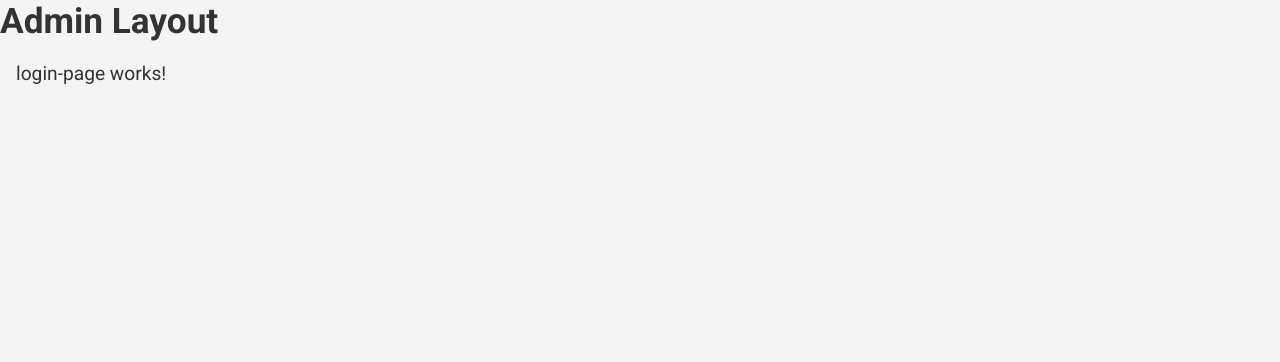
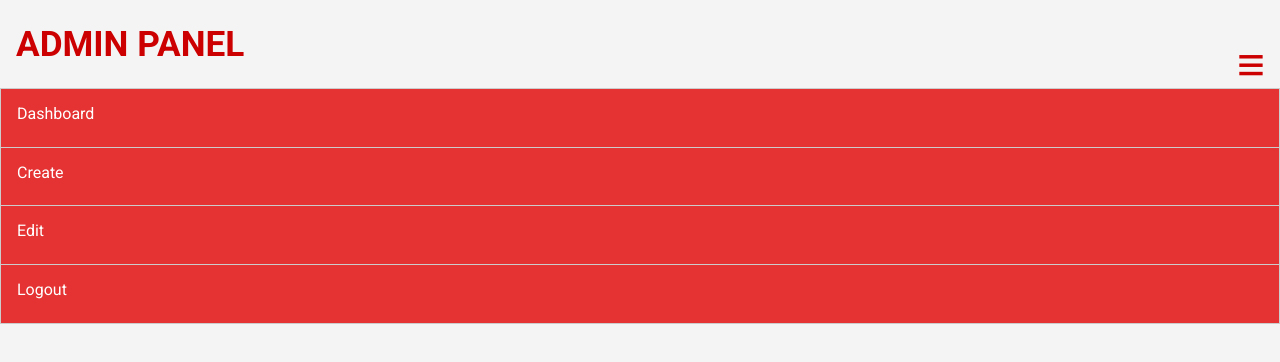
Before and after one commit to MaksymMishchenko/CookingBlogFrontend, an Angular app in the folder CookingBlogFrontend/: page /admin/login in a window 1280 px wide. Shown: the top 362 px of the page. Built offline with nearby package versions, Linux system fonts and the light colour scheme.

Commit message:
feat(admin-layout): Render admin header and nav into the admin layout page. Refactor: Remove unneccessary imports from Admin Layout component.

```diff
--- a/CookingBlogFrontend/src/app/admin/shared/components/admin-layout/admin-layout.component.html
+++ b/CookingBlogFrontend/src/app/admin/shared/components/admin-layout/admin-layout.component.html
@@ -1,2 +1,2 @@
-<h1>Admin Layout</h1>
-<router-outlet></router-outlet>
+<app-admin-header></app-admin-header>
+<app-admin-nav></app-admin-nav>
--- a/CookingBlogFrontend/src/app/admin/shared/components/admin-layout/admin-layout.component.ts
+++ b/CookingBlogFrontend/src/app/admin/shared/components/admin-layout/admin-layout.component.ts
@@ -1,10 +1,11 @@
 import { Component } from '@angular/core';
-import { RouterOutlet } from '@angular/router';
+import { AdminNavComponent } from "../admin-nav/admin-nav.component";
+import { AdminHeaderComponent } from "../admin-header/admin-header.component";
 
 @Component({
   selector: 'app-admin-layout',
   standalone: true,
-  imports: [RouterOutlet],
+  imports: [AdminHeaderComponent, AdminNavComponent],
   templateUrl: './admin-layout.component.html',
   styleUrl: './admin-layout.component.scss'
 })
```
